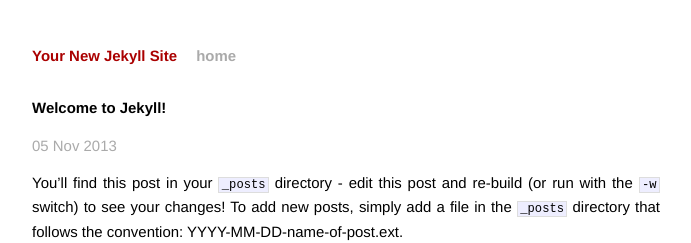
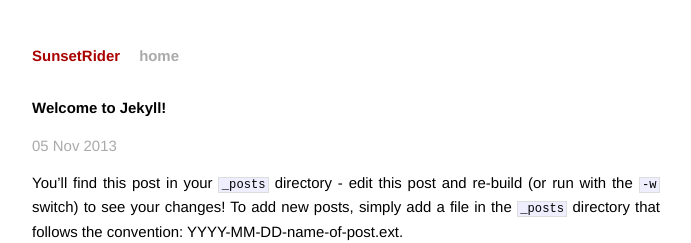
Before and after one commit to SunsetRider/sunsetrider.github.io, a Jekyll site: the page built from _posts/2013-11-05-welcome-to-jekyll.markdown, in a window 1280 px wide. Shown: the top 243 px of the page, without its empty margins (294-985 px from the left). Built offline with Jekyll 4.4.1, drawn with Linux system fonts in a browser that asks for light colours; Markdown is read by kramdown in place of the engine named in the settings.

Commit message:
change the name of the blog

```diff
--- a/_config.yml
+++ b/_config.yml
@@ -1,3 +1,2 @@
-name: Your New Jekyll Site
-markdown: redcarpet
-pygments: true
+name: SunsetRider
+permalink: /:title
```
